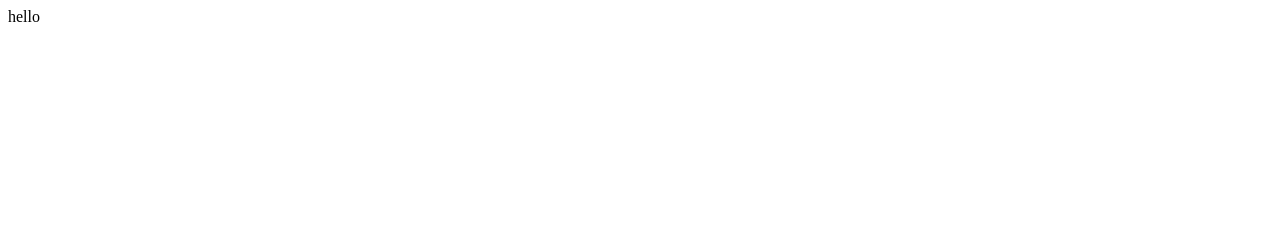
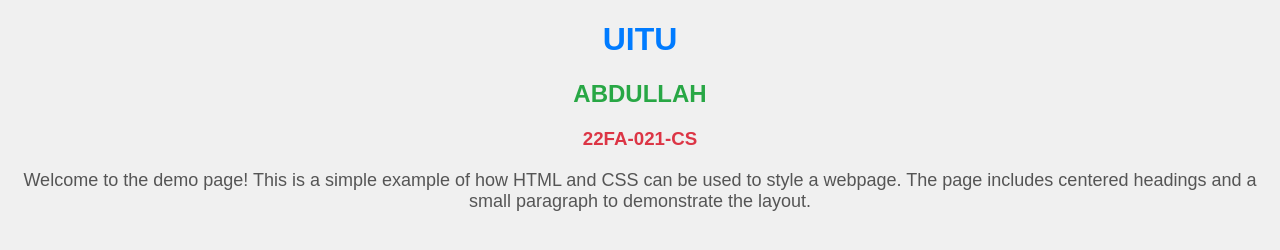
Before and after one commit to M-ABD7/demonetl, a plain HTML site: page index.html in a window 1280 px wide. Drawn offline with Linux system fonts and the light colour scheme.

Commit message:
Update index.html

```diff
--- a/index.html
+++ b/index.html
@@ -4,8 +4,39 @@
     <meta charset="UTF-8">
     <meta name="viewport" content="width=device-width, initial-scale=1.0">
     <title>Document</title>
+    <style>
+        body {
+            background-color: #f0f0f0; /* Light background color */
+            font-family: Arial, sans-serif;
+            text-align: center; /* Center all text */
+        }
+        h1, h2, h3 {
+            text-transform: uppercase; /* Make text uppercase */
+            color: #333; /* Dark color for the text */
+        }
+        h1 {
+            color: #007BFF; /* Blue color for the first heading */
+        }
+        h2 {
+            color: #28a745; /* Green color for the second heading */
+        }
+        h3 {
+            color: #dc3545; /* Red color for the third heading */
+        }
+        p {
+            color: #555; /* Dark grey color for the paragraph */
+            font-size: 18px; /* Slightly larger text for the paragraph */
+            margin-top: 20px; /* Add some space above the paragraph */
+        }
+    </style>
 </head>
 <body>
-    hello
+    <h1>UITU</h1>
+    <h2>Abdullah</h2>
+    <h3>22FA-021-CS</h3>
+
+    <p>
+        Welcome to the demo page! This is a simple example of how HTML and CSS can be used to style a webpage. The page includes centered headings and a small paragraph to demonstrate the layout.
+    </p>
 </body>
 </html>
```
